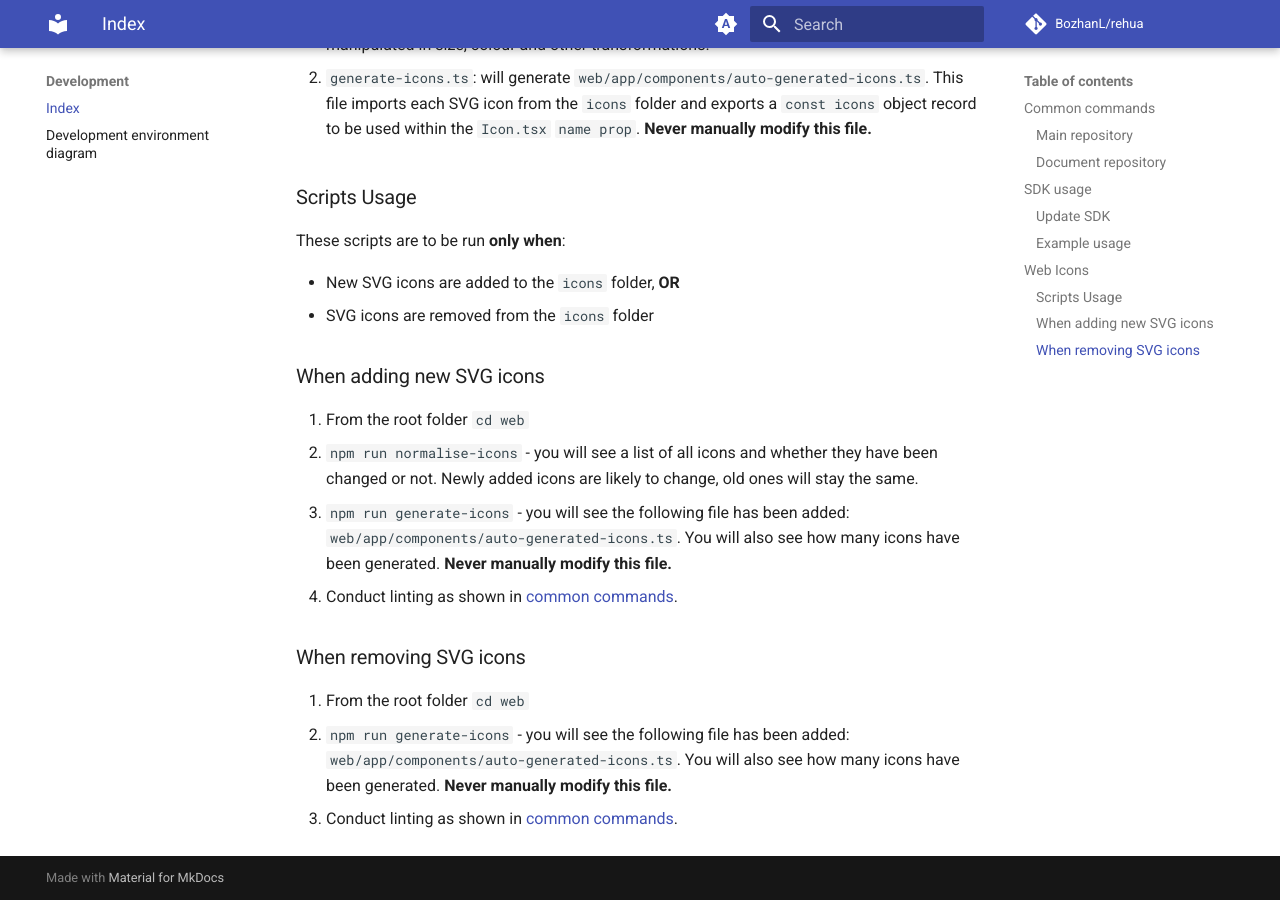
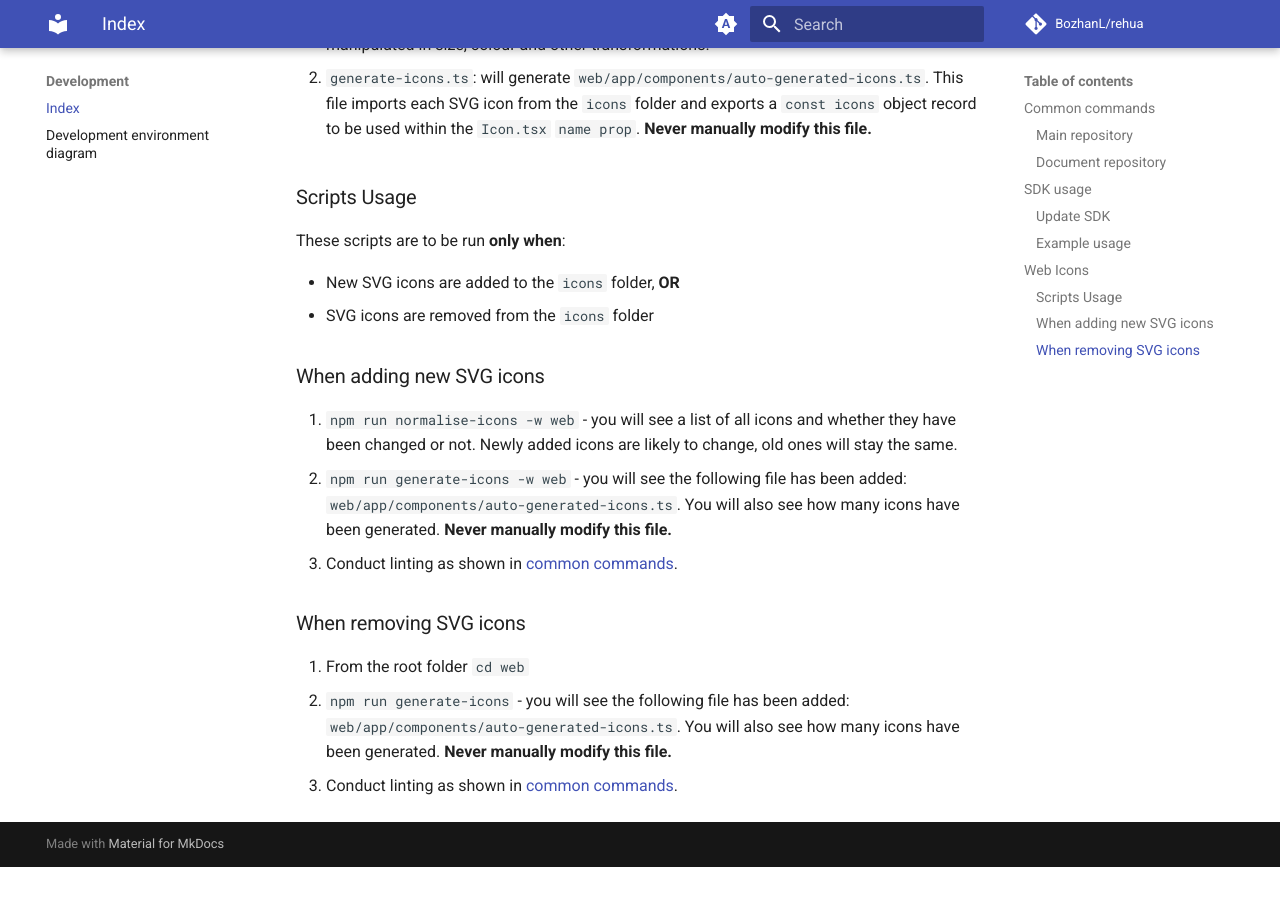
Before and after one commit to BozhanL/rehua-doc, an MkDocs documentation site: the page built from docs/dev/index.md, in a window 1280 px wide and 900 px high, scrolled down 3413 px. Built offline with MkDocs 1.6.1 and Material for MkDocs 9.7.7, drawn with Linux system fonts in a browser that asks for light colours; comment, search, counter and statistics services are not loaded; after the commit the page ends 4280 px from its top, so only the background shows below that.

Commit message:
docs(web): applied suggestion
Co-authored-by: James <lbz@rivensbane.com>

```diff
--- a/docs/dev/index.md
+++ b/docs/dev/index.md
@@ -165,10 +165,9 @@ These scripts are to be run **only when**:
 
 ### When adding new SVG icons
 
-1. From the root folder `cd web`
-2. `npm run normalise-icons` - you will see a list of all icons and whether they have been changed or not. Newly added icons are likely to change, old ones will stay the same.
-3. `npm run generate-icons` - you will see the following file has been added: `web/app/components/auto-generated-icons.ts`. You will also see how many icons have been generated. **Never manually modify this file.**
-4. Conduct linting as shown in [common commands](#common-commands).
+1. `npm run normalise-icons -w web` - you will see a list of all icons and whether they have been changed or not. Newly added icons are likely to change, old ones will stay the same.
+2. `npm run generate-icons -w web` - you will see the following file has been added: `web/app/components/auto-generated-icons.ts`. You will also see how many icons have been generated. **Never manually modify this file.**
+3. Conduct linting as shown in [common commands](#common-commands).
 
 ### When removing SVG icons
 
```
